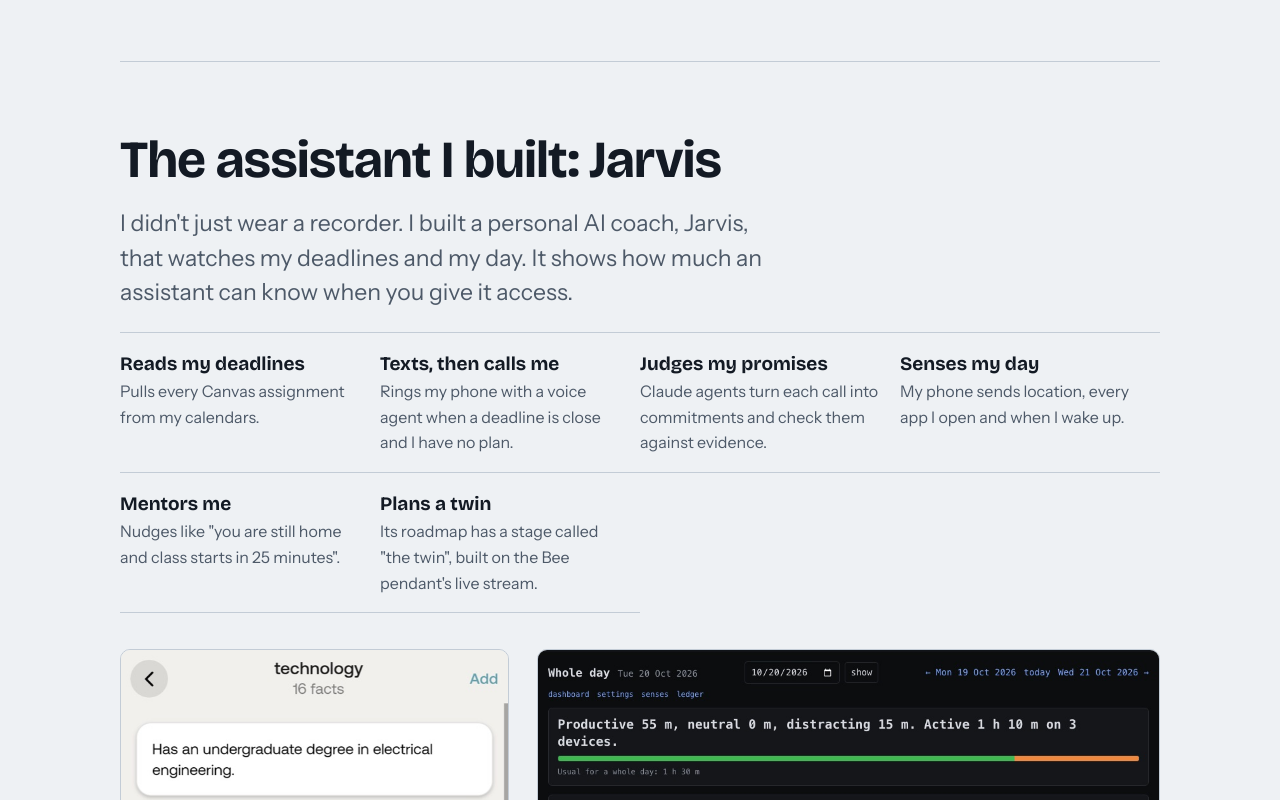
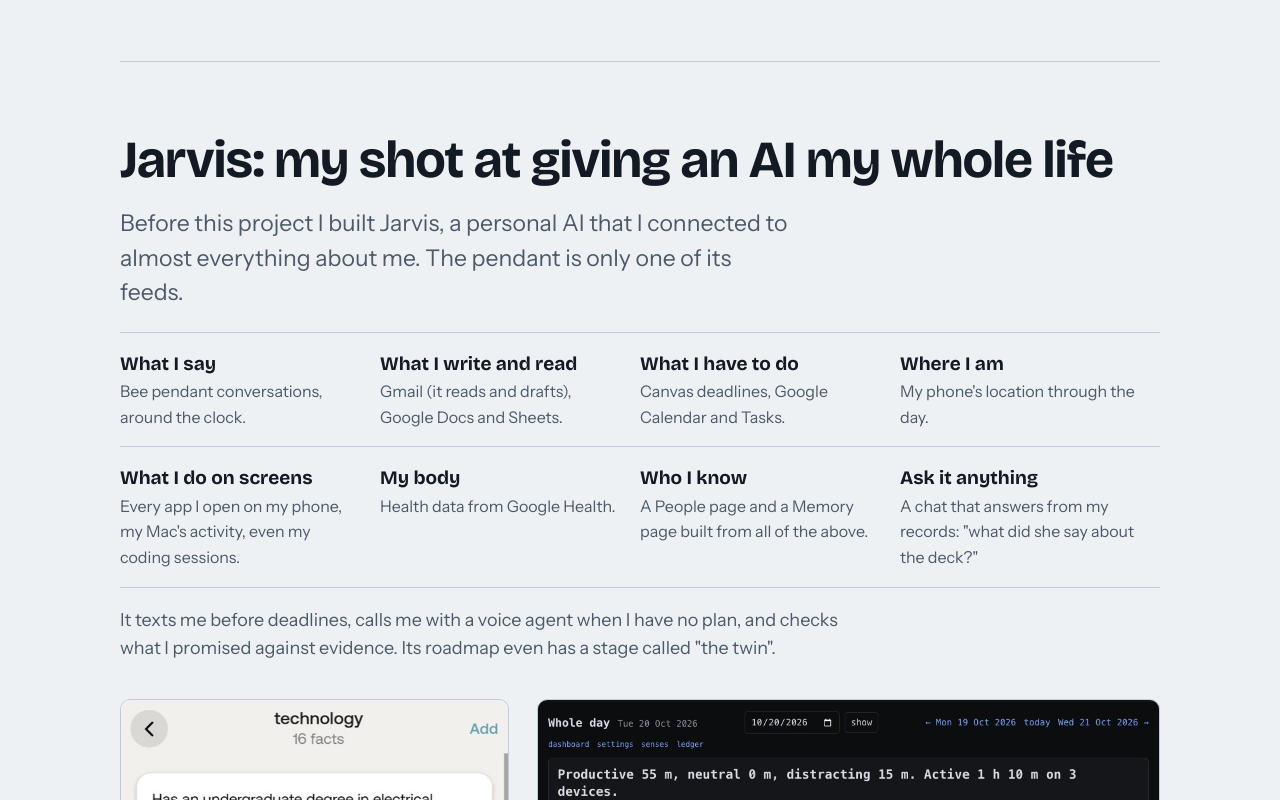
Before and after one commit to jaideep-aher/me-or-the-machine-site, a plain HTML site: page index.html in a window 1280 px wide. Shown: the part 3820-4620 px from the top of the page. Drawn offline with nearby package versions, Linux system fonts and the light colour scheme.

Commit message:
Jarvis section: everything it is connected to

```diff
--- a/index.html
+++ b/index.html
@@ -227,21 +227,24 @@ footer p{max-width:80ch}
 </section>
 
 <section id="jarvis">
-  <h2>The assistant I built: Jarvis</h2>
-  <p class="lede">I didn't just wear a recorder. I built a personal AI coach, Jarvis, that watches my deadlines and my day. It shows how much an assistant can know when you give it access.</p>
+  <h2>Jarvis: my shot at giving an AI my whole life</h2>
+  <p class="lede">Before this project I built Jarvis, a personal AI that I connected to almost everything about me. The pendant is only one of its feeds.</p>
   <ul class="caps">
-    <li><b>Reads my deadlines</b>Pulls every Canvas assignment from my calendars.</li>
-    <li><b>Texts, then calls me</b>Rings my phone with a voice agent when a deadline is close and I have no plan.</li>
-    <li><b>Judges my promises</b>Claude agents turn each call into commitments and check them against evidence.</li>
-    <li><b>Senses my day</b>My phone sends location, every app I open and when I wake up.</li>
-    <li><b>Mentors me</b>Nudges like "you are still home and class starts in 25 minutes".</li>
-    <li><b>Plans a twin</b>Its roadmap has a stage called "the twin", built on the Bee pendant's live stream.</li>
+    <li><b>What I say</b>Bee pendant conversations, around the clock.</li>
+    <li><b>What I write and read</b>Gmail (it reads and drafts), Google Docs and Sheets.</li>
+    <li><b>What I have to do</b>Canvas deadlines, Google Calendar and Tasks.</li>
+    <li><b>Where I am</b>My phone's location through the day.</li>
+    <li><b>What I do on screens</b>Every app I open on my phone, my Mac's activity, even my coding sessions.</li>
+    <li><b>My body</b>Health data from Google Health.</li>
+    <li><b>Who I know</b>A People page and a Memory page built from all of the above.</li>
+    <li><b>Ask it anything</b>A chat that answers from my records: "what did she say about the deck?"</li>
   </ul>
+  <p class="muted" style="margin-top:18px">It texts me before deadlines, calls me with a voice agent when I have no plan, and checks what I promised against evidence. Its roadmap even has a stage called "the twin".</p>
   <div class="shots">
     <figure><img src="img/bee-facts.jpg" alt="Bee app screen titled technology, 16 facts, listing facts inferred about me such as my degree and how I evaluate startups" loading="lazy"><figcaption>The Bee app, unprompted: 16 "facts" it inferred about me in just one category, from my conversations.</figcaption></figure>
     <figure><img src="img/jarvis-screen.jpg" alt="Jarvis whole-day view showing productive and distracting minutes by hour across Mac, Chrome and iPhone" loading="lazy"><figcaption>Jarvis's whole-day view: every minute on my Mac, browser and phone, labelled productive or distracting. Shown with test data.</figcaption></figure>
   </div>
-  <p class="muted" style="margin-top:24px">Put the pendant and an assistant like this together and an AI has my words, my schedule, my location and my habits. This project tests the scary half of the "twin" idea first: can it already pass as me?</p>
+  <p class="muted" style="margin-top:24px">One system now holds my words, my email, my schedule, my location, my habits and my health. That is useful, and it is exactly what an attacker would want. This project tests the first danger: can an AI already pass as me?</p>
 </section>
 
 <section id="how">
```
